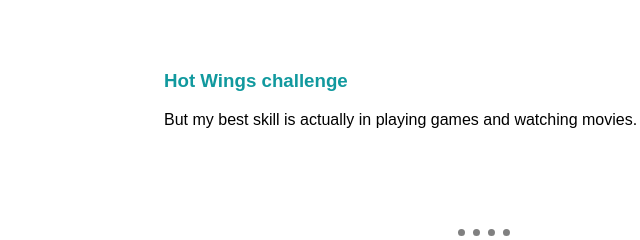
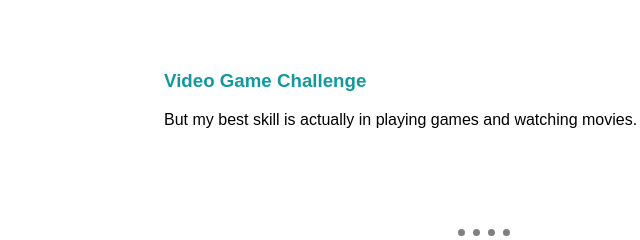
Before and after one commit to adarshx01/My-Website, a plain HTML site: page index.html in a window 1280 px wide. Shown: the part 1423-1663 px from the top of the page, 156-796 px from the left. Drawn offline with Linux system fonts and the light colour scheme.

Commit message:
Update index.html

```diff
--- a/index.html
+++ b/index.html
@@ -32,7 +32,7 @@
           </div>
           <div class="skill-row">
             <img class="skillrowimage2" src="3917688.png" alt="">
-            <h3 class="skillrow_h3">Hot Wings challenge</h3>
+            <h3 class="skillrow_h3">Video Game Challenge</h3>
             <p class="skillrow_p">But my best skill is actually in playing games and watching movies.</p>
           </div>
         </div>
```
